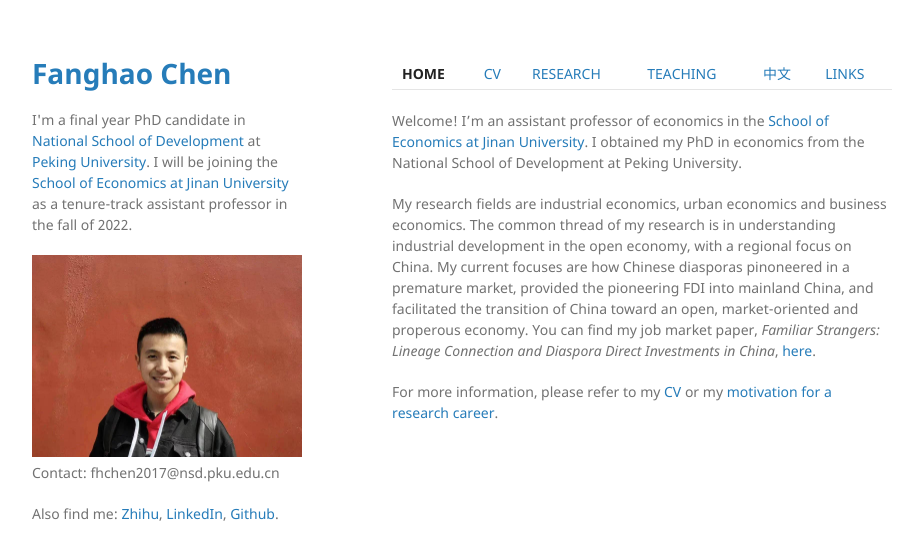
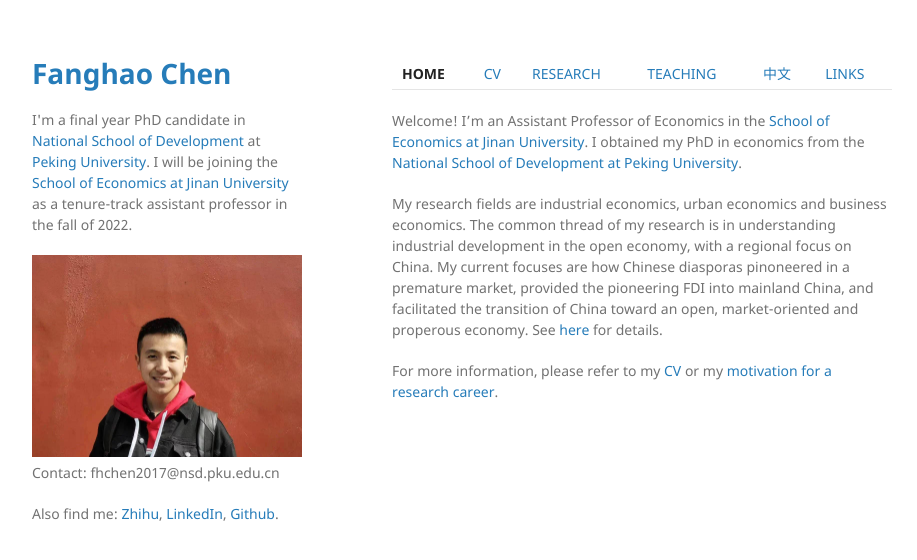
Before and after one commit to FanghaoChen/homepage, a Jekyll site: the page built from index.md, in a window 1280 px wide. Shown: the top 560 px of the page, without its empty margins (178-1095 px from the left). Built offline with Jekyll 4.4.1, drawn with Linux system fonts in a browser that asks for light colours.

Commit message:
Update index.md

```diff
--- a/index.md
+++ b/index.md
@@ -5,8 +5,8 @@ layout: default
 
 [**HOME**](./) | [CV](./assets/CV_FanghaoChen_220509.pdf) | [RESEARCH](./research.md) | [TEACHING](./teaching.md) | [中文](./chinesepage.md) | [LINKS](./links.md)
 
-Welcome! I'm an assistant professor of economics in the [School of Economics at Jinan University](https://ec.jnu.edu.cn/). I obtained my PhD in economics from the National School of Development at Peking University.
+Welcome! I'm an Assistant Professor of Economics in the [School of Economics at Jinan University](https://ec.jnu.edu.cn/). I obtained my PhD in economics from the [National School of Development at Peking University](https://www.nsd.pku.edu.cn/).
 
-My research fields are industrial economics, urban economics and business economics. The common thread of my research is in understanding industrial development in the open economy, with a regional focus on China. My current focuses are how Chinese diasporas pinoneered in a premature market, provided the pioneering FDI into mainland China, and facilitated the transition of China toward an open, market-oriented and properous economy. You can find my job market paper, _Familiar Strangers: Lineage Connection and Diaspora Direct Investments in China_, [here](./assets/familiar_stranger_draft_220303.pdf).
+My research fields are industrial economics, urban economics and business economics. The common thread of my research is in understanding industrial development in the open economy, with a regional focus on China. My current focuses are how Chinese diasporas pinoneered in a premature market, provided the pioneering FDI into mainland China, and facilitated the transition of China toward an open, market-oriented and properous economy. See [here](./assets/familiar_stranger_draft_220303.pdf) for details.
 
 For more information, please refer to my [CV](./assets/CV_FanghaoChen_220509.pdf) or my [motivation for a research career](https://mp.weixin.qq.com/s?__biz=Mzg4MzE0ODY0Mw==&mid=2247491382&idx=1&sn=992dc4dda38bfd95d5c2b47848fc5a81&chksm=cf4a8d3af83d042c96f68c98b9406eab25df4ce418b6778fccdee755fc9e499decfb44498855&mpshare=1&scene=24&srcid=12203KNxFd0xsEh7nM7ZzhKn&sharer_sharetime=1639991731014&sharer_shareid=009d752390d3ca9d149b0d31038375f0#rd).
```
